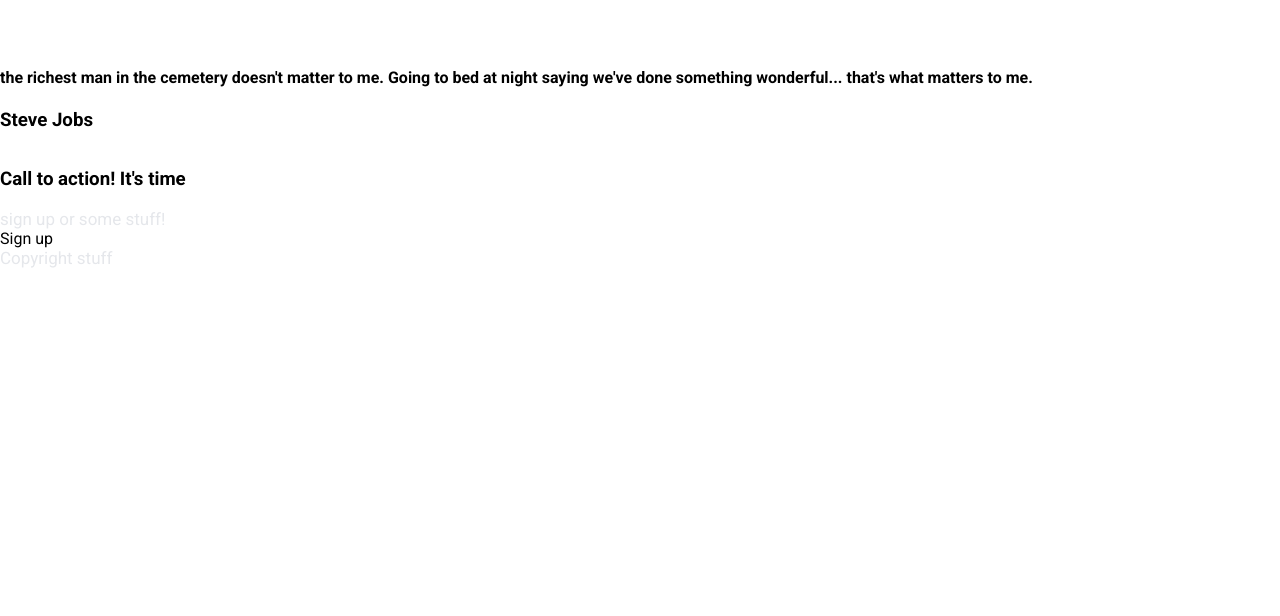
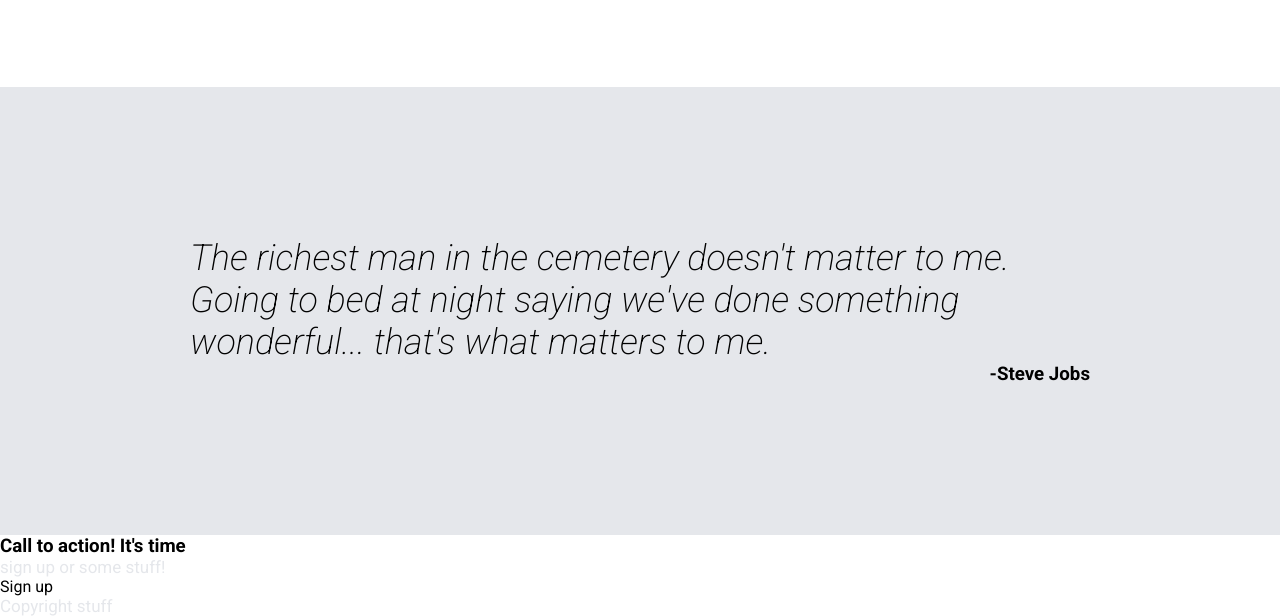
Before and after one commit to TheInfinites/odin-landing-page, a plain HTML site: page index.html in a window 1280 px wide. Shown: the part 874-1490 px from the top of the page. Before the commit the page ends 1142 px from the top, so only its background shows below. Drawn offline with Linux system fonts and the light colour scheme.

Commit message:
section 3 (draft 1) done in both html and css.

```diff
--- a/index.html
+++ b/index.html
@@ -114,14 +114,18 @@
     <!-- secction 3-->
     <div class="section-3">
 
-        <!--main-quote-->
-        <div class="main-quote">
-            <h4> the richest man in the cemetery doesn't matter to me. Going to bed at night saying we've done something wonderful... that's what matters to me. </h4>
-        </div>
+        <div class="sec-3-wrapper">
 
-        <!--quote-->
-        <div class="quote">
-            <h3>Steve Jobs</h3>
+            <!--main-quote-->
+            <div class="main-quote">
+                <h4> The richest man in the cemetery doesn't matter to me. <br>Going to bed at night saying we've done something wonderful... that's what matters to me. </h4>
+            </div>
+
+            <!--quote-->
+            <div class="quote">
+                <h3>-Steve Jobs</h3>
+            </div>
+
         </div>
 
     </div>
--- a/stylesheet.css
+++ b/stylesheet.css
@@ -132,7 +132,7 @@ a {
 
 .card {
     width: 200px;
-    margin-bottom: 50px;
+    margin-bottom: 90px;
 
 }
 
@@ -160,3 +160,34 @@ a {
     line-height: 100%;
     text-align: center;
 }
+
+
+/* section 3 */
+
+.section-3 {
+    background-color: #e5e7eb;
+}
+
+.sec-3-wrapper {
+    max-width: 900px;
+    margin: auto;
+    padding: 150px 0px;
+    display: flex;
+    flex-direction: column;
+    align-items: flex-end;
+}
+
+.main-quote {
+    text-align: left;
+}
+
+h4 {
+    margin: 0;
+    font-weight: 250;
+    font-size: 36px;
+    font-style: italic;
+}
+
+h3 {
+    margin: 0;
+}
```
